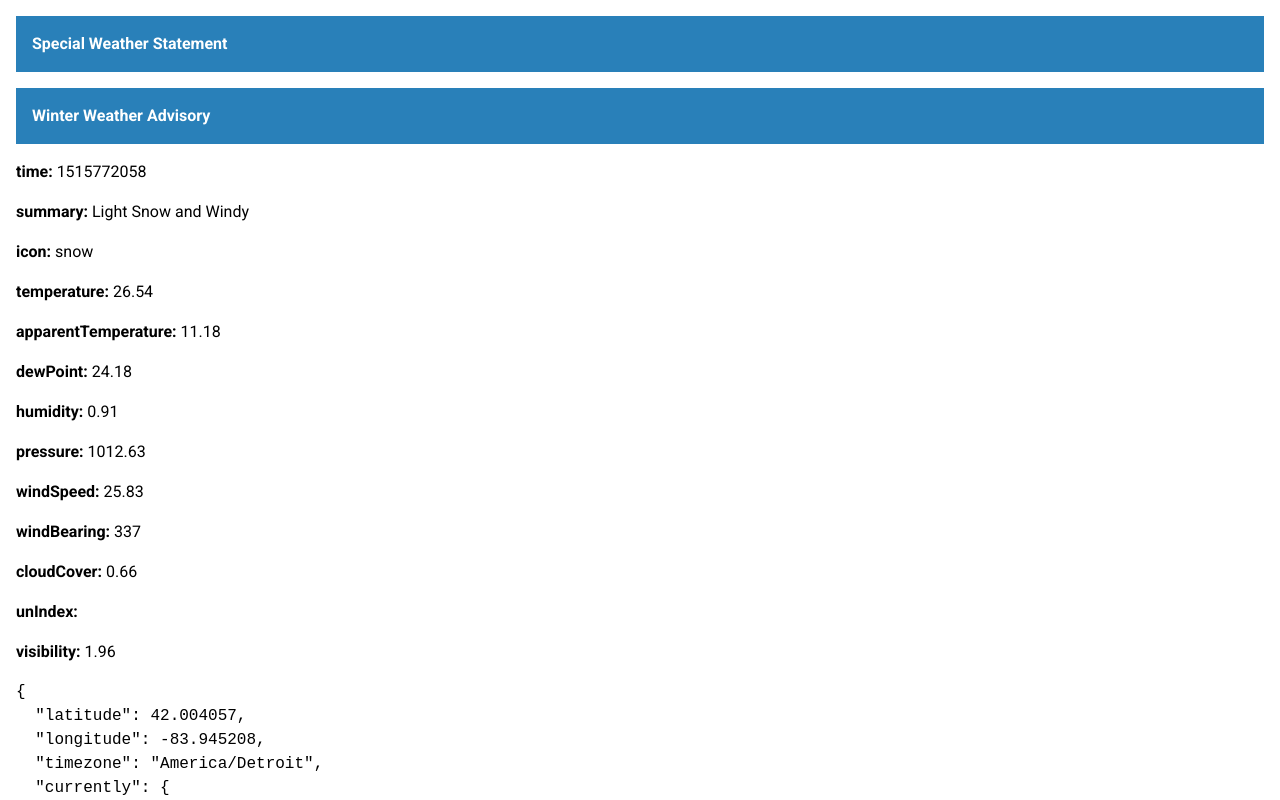
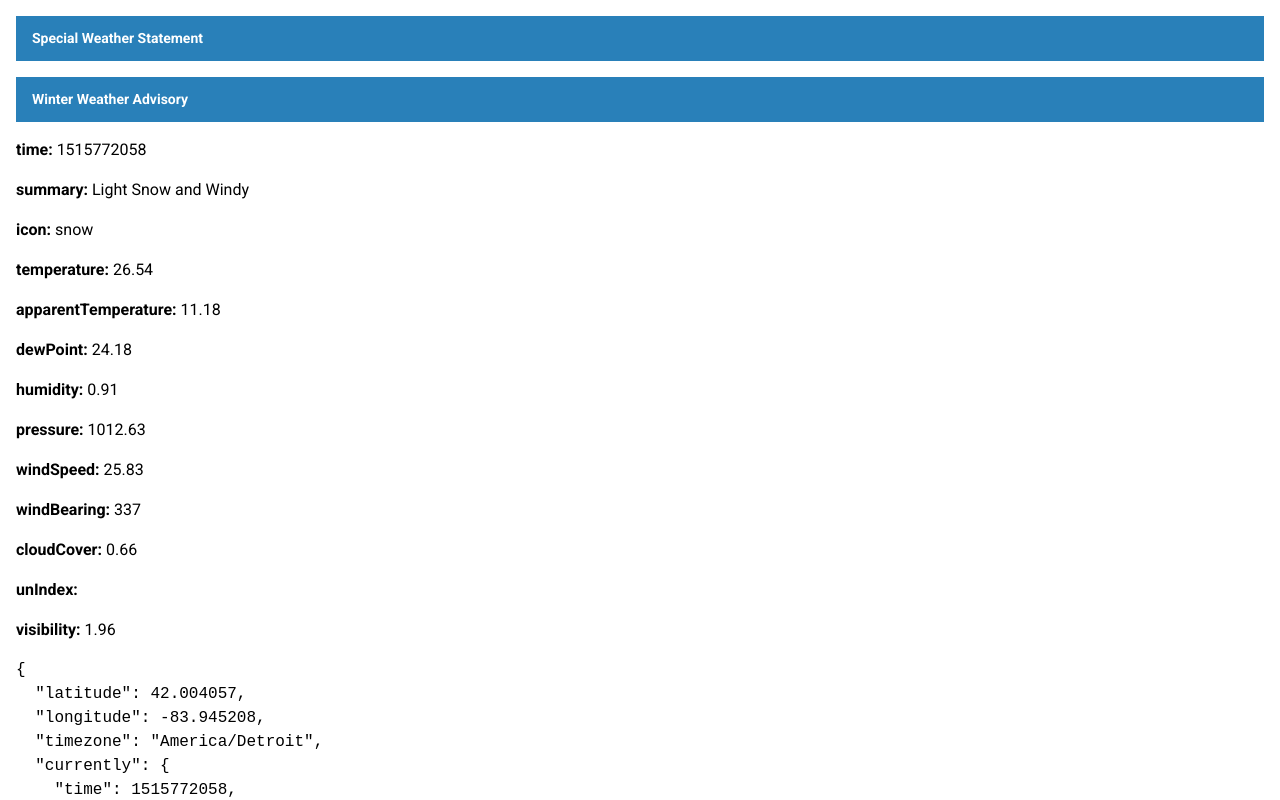
Before and after one commit to jdugdown/weather, a Vue app: page / in a window 1280 px wide. Shown: the top 800 px of the page. Built offline with nearby package versions, Linux system fonts and the light colour scheme; a web font is replaced by a local one.

Commit message:
adjust message size

```diff
--- a/src/styles/partials/_messages.scss
+++ b/src/styles/partials/_messages.scss
@@ -1,8 +1,9 @@
 .message {
-  padding: 1rem;
+  padding: .75rem 1rem;
   margin: 1rem 0;
   background: $grey3;
   color: $white;
+  font-size: .875rem;
 
   &.message-error,
   &.message-warning {
```
